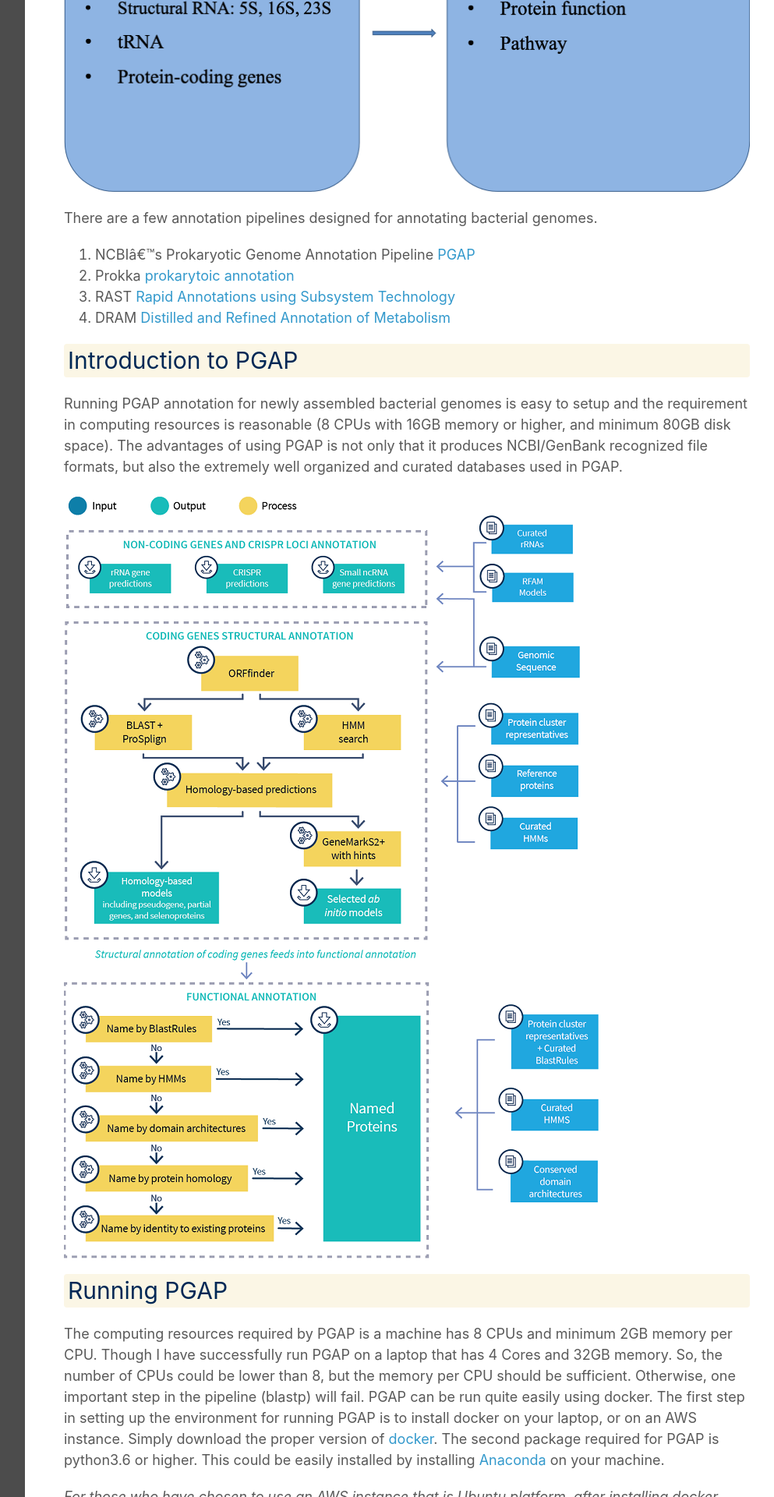
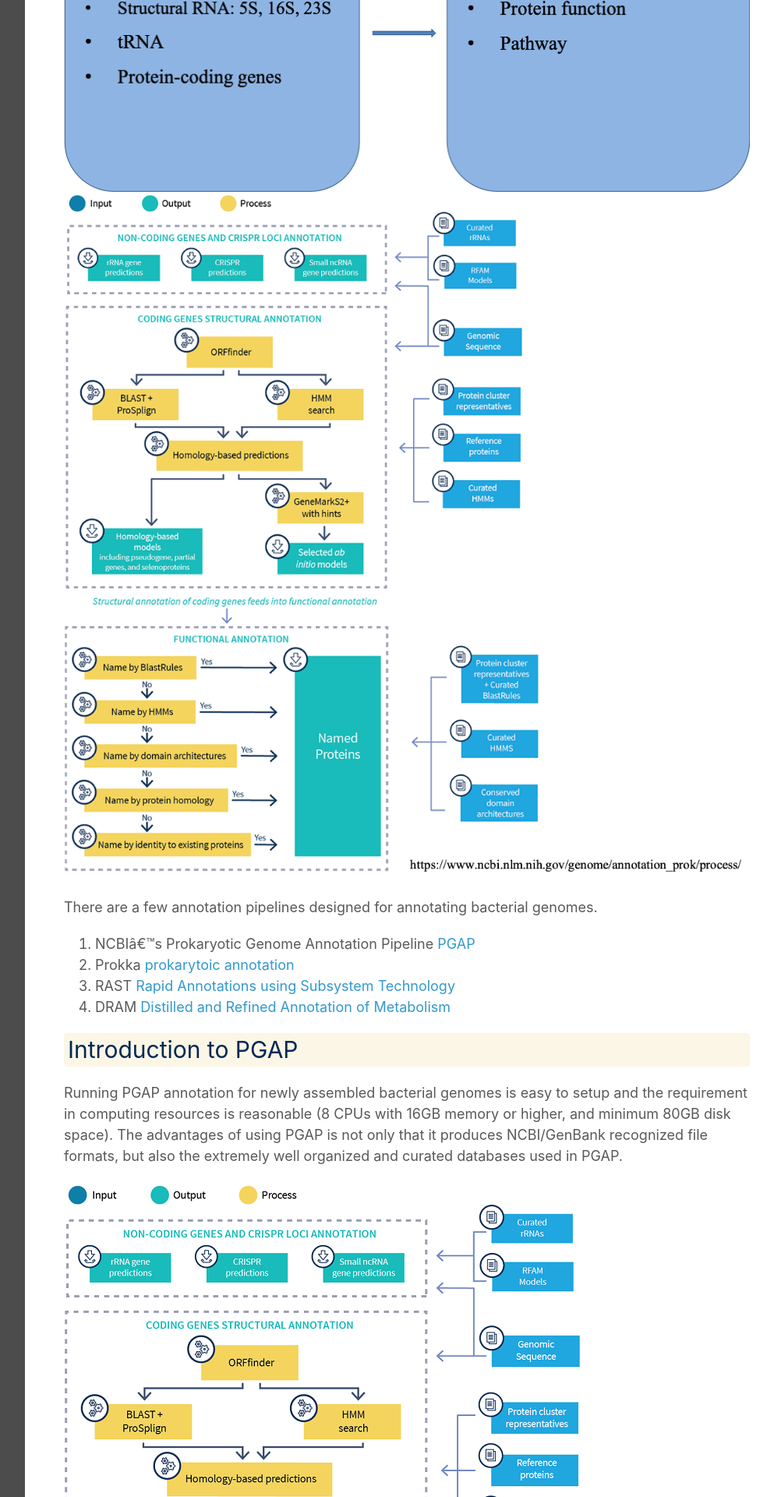
Before and after one commit to ucdavis-bioinformatics-training/2021-ASM-genome-assembly, a Jekyll site: the page built from markdown_docs/annotation.md, in a window 1280 px wide. Shown: the part 606-2526 px from the top of the page at 78% size, without its empty margins (268-1261 px from the left). Built offline with Jekyll 4.4.1, drawn with Linux system fonts in a browser that asks for light colours; our own code applies the rules of GitHub Pages for plain Markdown files.

Commit message:
mod anno

```diff
--- a/markdown_docs/annotation.md
+++ b/markdown_docs/annotation.md
@@ -3,6 +3,7 @@
 Annotating a bacterial genome involves two major steps: structural annotation and functional annotation. Structural annotation is to identify all relevant genomic sequences for protein coding genes, structural RNA genes, as well as other types of genomic features. The predicted protein coding gene sequences will be used for functional annotation to predict the functions of the proteins, and/or relationship to known pathways.
 
 ![Pipeline](./annotation_figures/annopipeline.png)
+![Pipeline](./annotation_figures/Picture1.png)
 
 
 There are a few annotation pipelines designed for annotating bacterial genomes.
```
Also changed, not shown: markdown_docs/annotation_figures/Picture1.png (added).
